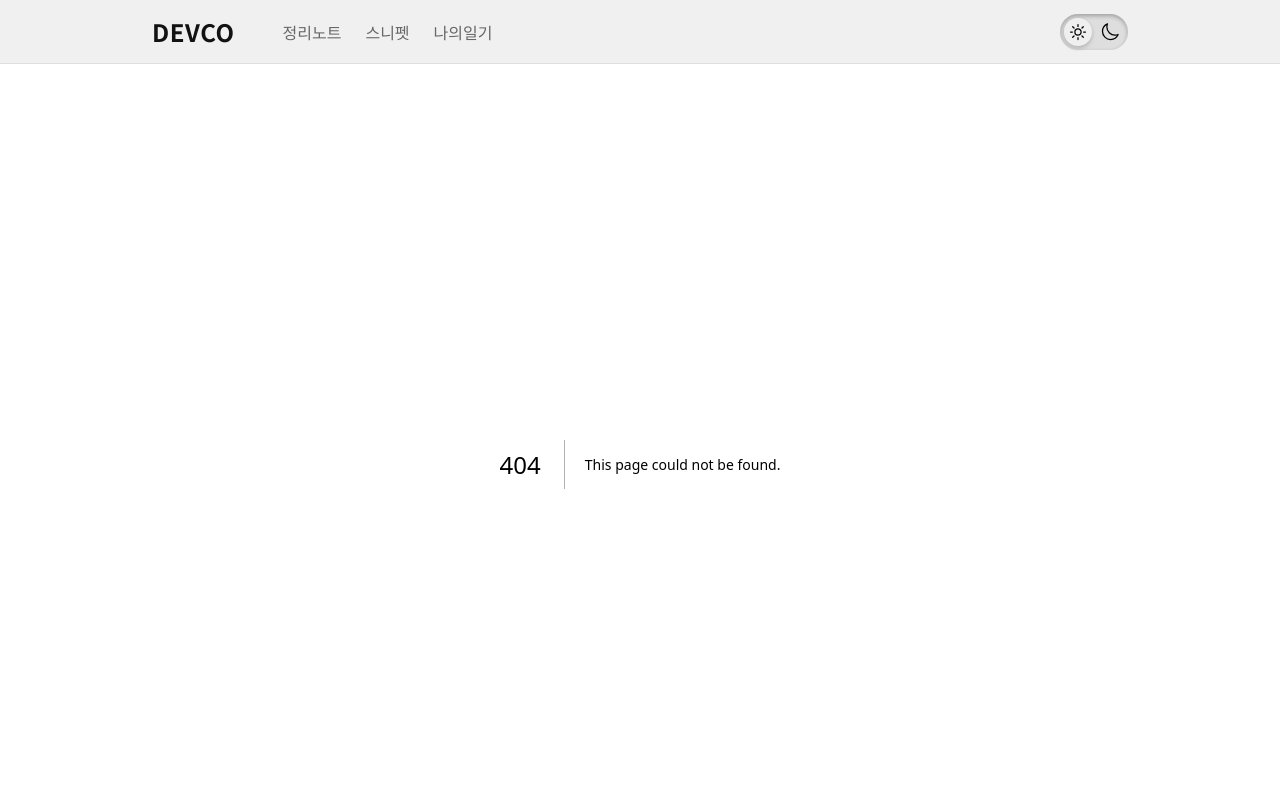
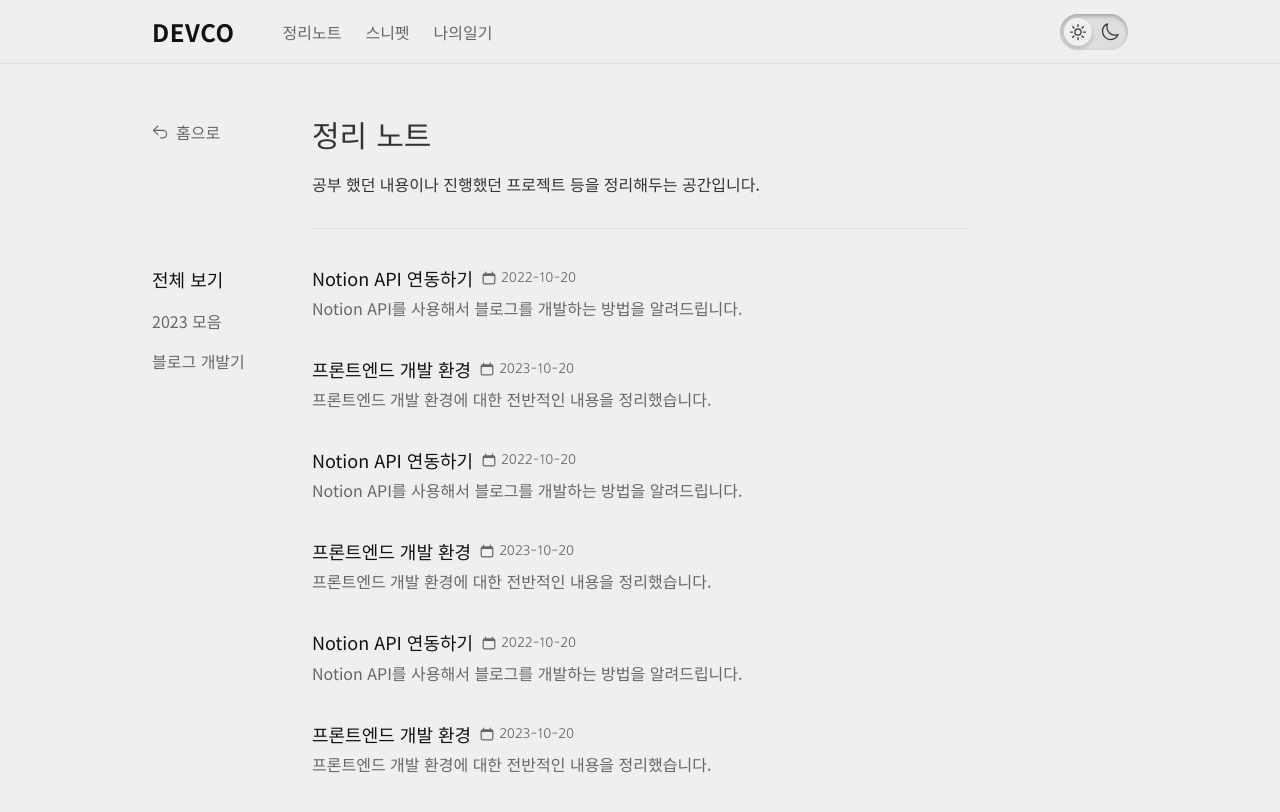
Before and after one commit to rygus9/blog, a Next.js app: page /note in a window 1280 px wide. Before the commit this address had no page. Shown: the top 812 px of the page. Built offline with nearby package versions, Linux system fonts and the light colour scheme.

Commit message:
feat: 데스크탑 UI 구성 완료

```diff
--- /dev/null
+++ b/app/note/_common/mock.ts
@@ -0,0 +1,49 @@
+export const categorys = [
+  {
+    categorySlug: "2023",
+    category: "2023 모음",
+  },
+  {
+    categorySlug: "blog",
+    category: "블로그 개발기",
+  },
+];
+
+export const posts = [
+  {
+    titleSlug: "notion-api",
+    title: "Notion API 연동하기",
+    intro: "Notion API를 사용해서 블로그를 개발하는 방법을 알려드립니다.",
+    createdAt: "2022-10-20",
+  },
+  {
+    titleSlug: "frontend-build",
+    title: "프론트엔드 개발 환경",
+    intro: "프론트엔드 개발 환경에 대한 전반적인 내용을 정리했습니다.",
+    createdAt: "2023-10-20",
+  },
+  {
+    titleSlug: "notion-api",
+    title: "Notion API 연동하기",
+    intro: "Notion API를 사용해서 블로그를 개발하는 방법을 알려드립니다.",
+    createdAt: "2022-10-20",
+  },
+  {
+    titleSlug: "frontend-build",
+    title: "프론트엔드 개발 환경",
+    intro: "프론트엔드 개발 환경에 대한 전반적인 내용을 정리했습니다.",
+    createdAt: "2023-10-20",
+  },
+  {
+    titleSlug: "notion-api",
+    title: "Notion API 연동하기",
+    intro: "Notion API를 사용해서 블로그를 개발하는 방법을 알려드립니다.",
+    createdAt: "2022-10-20",
+  },
+  {
+    titleSlug: "frontend-build",
+    title: "프론트엔드 개발 환경",
+    intro: "프론트엔드 개발 환경에 대한 전반적인 내용을 정리했습니다.",
+    createdAt: "2023-10-20",
+  },
+];
--- /dev/null
+++ b/app/note/page.tsx
@@ -0,0 +1,88 @@
+import { ArrowUturnLeftIcon, CalendarIcon } from "@heroicons/react/20/solid";
+import Link from "next/link";
+
+import { classNames } from "../_common/utils/classNames";
+import { categorys, posts } from "./_common/mock";
+
+interface SearchParams {
+  category?: string;
+}
+
+const Page = ({
+  searchParams: { category: nowCategoy },
+}: {
+  searchParams: SearchParams;
+}) => {
+  return (
+    <div className="relative max-w-2xl h-fit m-auto my-10 sm:my-14">
+      <main className="w-full px-2 min-h-[500px]">
+        <header>
+          <div className="relative">
+            <div className="absolute -left-40 top-0 w-40 h-full">
+              <Link
+                href="/"
+                className="inline-flex items-center space-x-2 text-txt-300"
+              >
+                <ArrowUturnLeftIcon className="w-4 h-4" />
+                <span> 홈으로</span>
+              </Link>
+            </div>
+            <h1 className="font-blackHan text-txt-em text-[1.75rem] sm:text-3xl">
+              정리 노트
+            </h1>
+          </div>
+          <p className="mt-4">
+            공부 했던 내용이나 진행했던 프로젝트 등을 정리해두는 공간입니다.
+          </p>
+        </header>
+        <hr className="border-back-em my-8" />
+        <section className="relative">
+          <ul className="flex flex-col gap-4 absolute -left-40 top-1 w-40 h-full text-txt-300">
+            <li className={classNames(!nowCategoy && "-order-1")}>
+              <Link
+                href="/note"
+                className={classNames(!nowCategoy && "text-txt-700 text-lg")}
+              >
+                전체 보기
+              </Link>
+            </li>
+            {categorys.map(({ category, categorySlug }) => (
+              <li
+                className={classNames(
+                  nowCategoy === categorySlug && "-order-1",
+                )}
+              >
+                <Link
+                  href={`/note?category=${categorySlug}`}
+                  className={classNames(
+                    nowCategoy === categorySlug && "text-txt-700 text-lg",
+                  )}
+                >
+                  {category}
+                </Link>
+              </li>
+            ))}
+          </ul>
+          <ul className="space-y-8">
+            {posts.map(({ title, titleSlug, intro, createdAt }) => (
+              <article>
+                <h3 className="text-lg text-txt-700">
+                  <Link href={`/note/${titleSlug}`} className="align-middle">
+                    {title}
+                  </Link>
+                  <span className="inline-flex ml-2 gap-1 items-center text-sm text-txt-300 align-middle">
+                    <CalendarIcon className="w-4 h-4" />
+                    <span className="font-arita">{createdAt}</span>
+                  </span>
+                </h3>
+                <p className="text-txt-300 mt-1">{intro}</p>
+              </article>
+            ))}
+          </ul>
+        </section>
+      </main>
+    </div>
+  );
+};
+
+export default Page;
```
